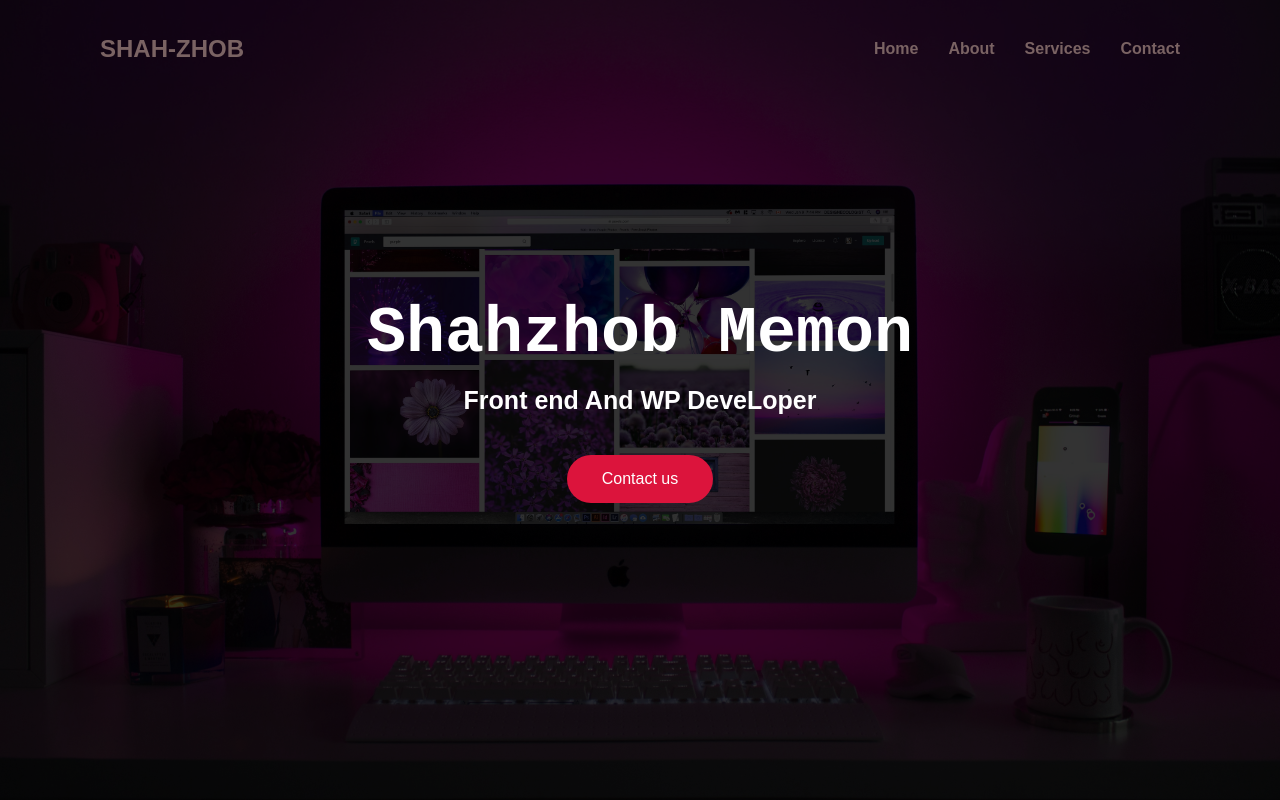
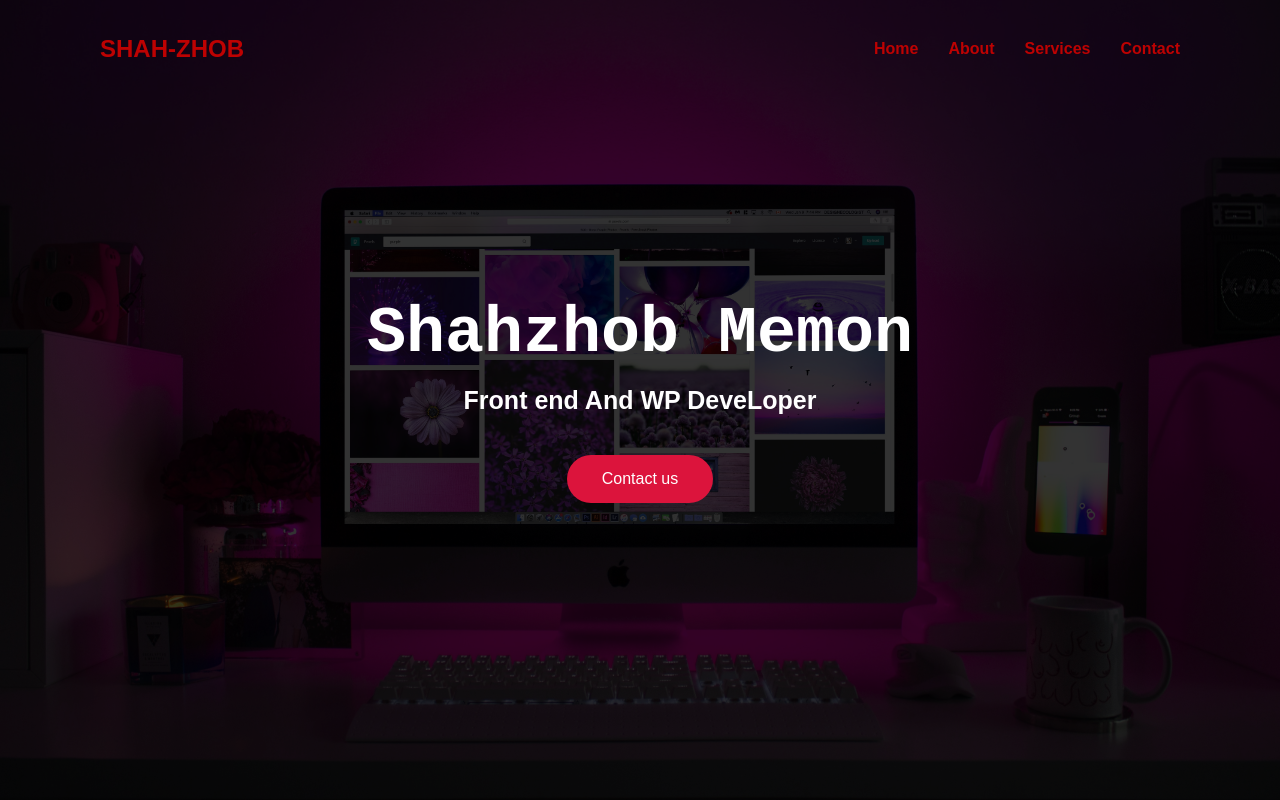
Before and after one commit to Shah-Zhob/port-web-1, a plain HTML site: page index.html in a window 1280 px wide. Shown: the top 800 px of the page. Drawn offline with Linux system fonts and the light colour scheme.

Commit message:
Update style.css

```diff
--- a/style.css
+++ b/style.css
@@ -36,7 +36,7 @@ html{
      display: flex;
      justify-content: space-between;
      align-items: center;
-     color: rgb(122, 99, 99);
+     color: rgb(189, 2, 2);
      padding: 35px 100px 0;
  }
 
```
